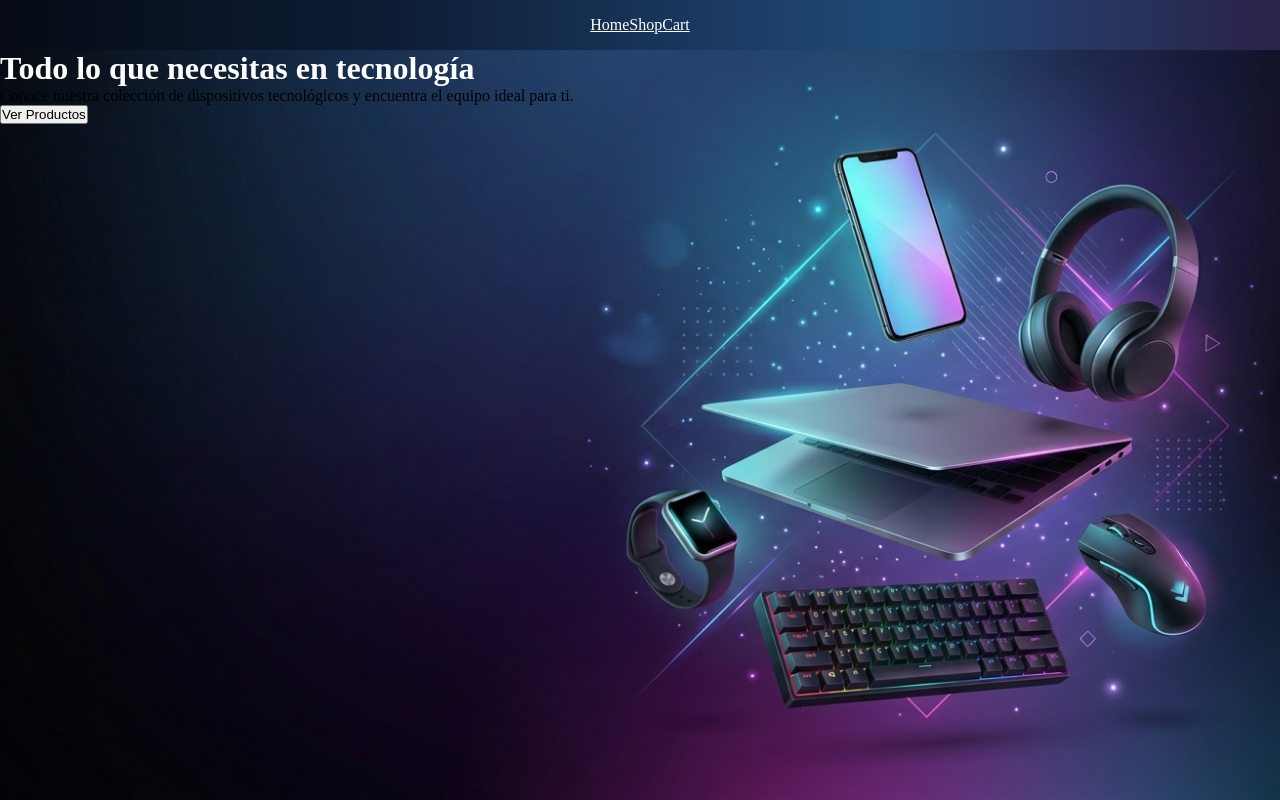
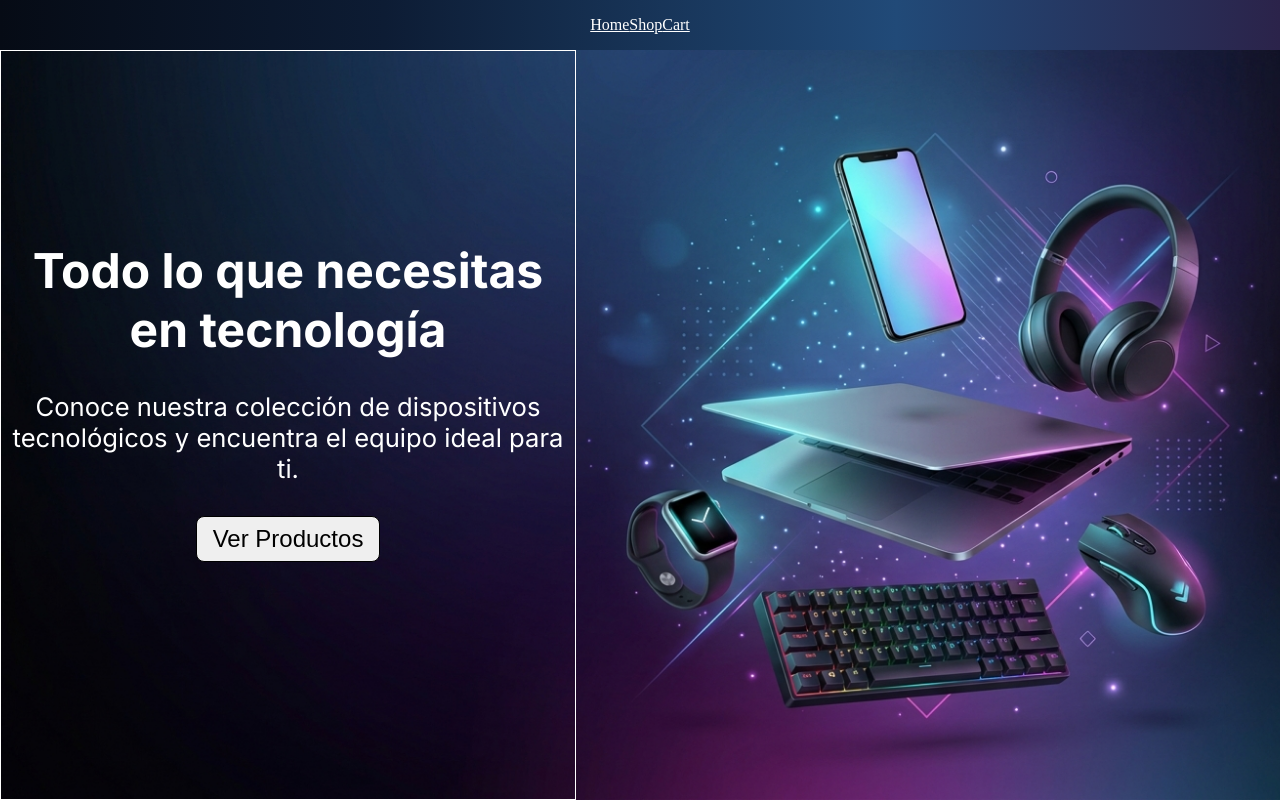
Before and after one commit to eber-dev/Shopping-Cart, a React (Vite) app: page / in a window 1280 px wide. Built offline with nearby package versions, Linux system fonts and the light colour scheme.

Commit message:
Avance en el diseño del componente home

```diff
--- a/src/pages/Home.module.css
+++ b/src/pages/Home.module.css
@@ -11,6 +11,46 @@
     margin-top: 50px;
 }
 
-h1 {
+.caja > div {
+    border: 1px solid white;
+    width: 45%;
+    height: 100%;
+    display: flex;
+    flex-direction: column;
+    align-items: center;
+    justify-content: center;
+    padding-bottom: 4rem;
+}
+
+.titulo {
     color: white;
+    margin-top: 1rem;
+    margin-bottom: 1rem;
+    font-size: 3rem;
+    font-family: 'Inter', sans-serif;
+    text-align: center;
 }
+
+.parrafo {
+    color: white;
+    margin-top: 1rem;
+    margin-bottom: 1rem;
+    font-size: 1.6rem;
+    font-family: 'Inter', sans-serif;
+    text-align: center;
+}
+
+.catalogo {
+    margin-top: 1rem;
+    font-size: 1.5rem;
+    padding-inline: 1rem;
+    padding-top: 0.5rem;
+    padding-bottom: 0.5rem;
+    border: 1px solid black;
+    border-radius: 8px;
+}
+
+.catalogo:hover {
+    cursor: pointer;
+    transform: scale(1.05);
+}
```
